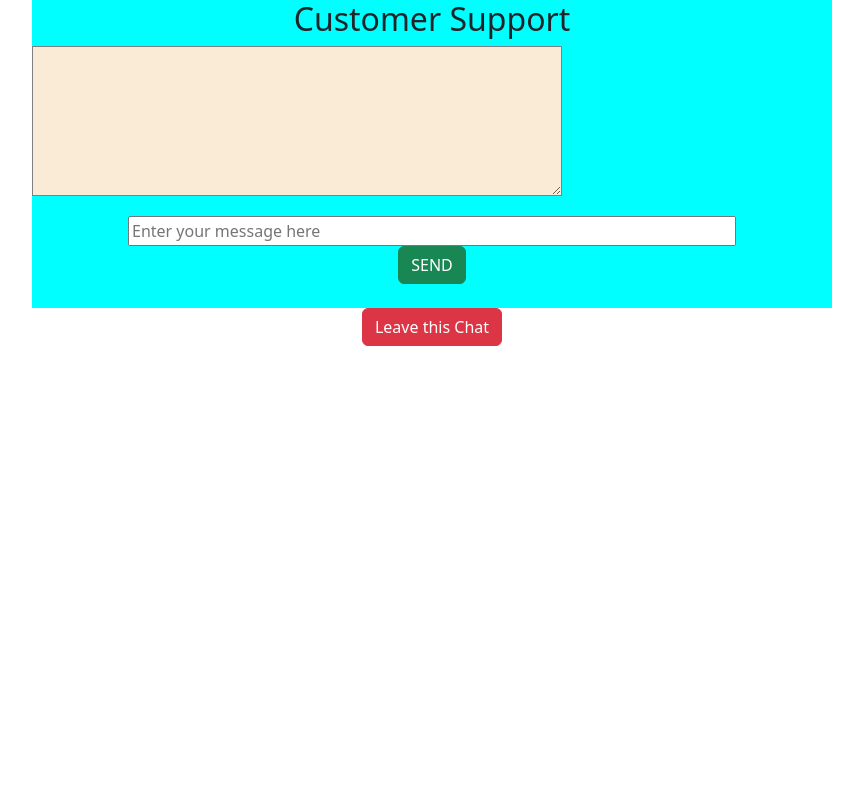
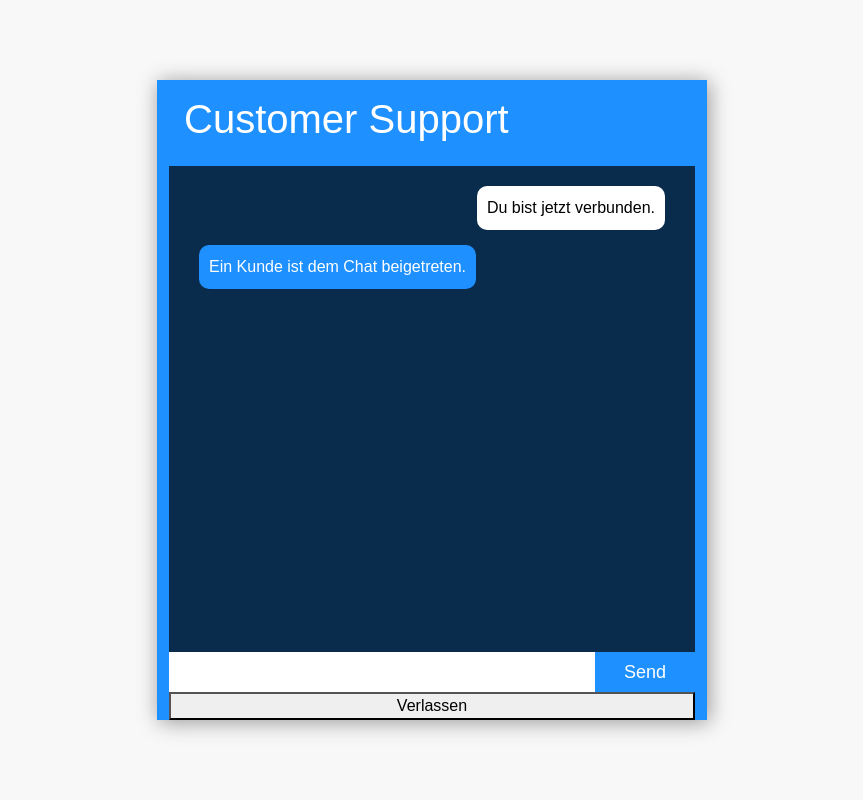
Before and after one commit to NickVolkmann/Python_Chatbot_Chat, a Flask app: template templates/chatcsa.html in a window 1280 px wide. Shown: the whole page, without its empty margins (208-1071 px from the left). Run offline with Flask 2, Linux system fonts and the light colour scheme; the template is opened without the code that fills it, so the values that code supplies are empty; some libraries are stand-ins or nearby versions.

Commit message:
updated chat_message

```diff
--- a/app.py
+++ b/app.py
@@ -40,8 +40,11 @@ def join(message):
 @socketio.on('text', namespace='/chat')
 def text(message):
     room = "username"
-    #print(message['msg'])
-    emit('message', {'msg': session.get('username') + ' : ' + message['msg']}, room=room)
+    if session.get('username') != "Nick":
+        emit('message', {'msg': session.get('username') + ' : ' + message['msg']}, room=room)
+    else:
+        emit('message_to_csa', {'msg': session.get('username') + ' : ' + message['msg']}, room=room)
+        emit('messager', {'msg': session.get('username') + ' : ' + message['msg']}, room=room)
 
 @socketio.on('left', namespace='/chat')
 def left(message):
--- a/static/style.css
+++ b/static/style.css
@@ -1,40 +1,75 @@
-.text-center{
-    margin: 0 auto;
-    width: 800px;
+* {
+    margin: 0;
+    padding: 0;
+    font-family: sans-serif;
+    box-sizing: border-box;
 }
 
-.chatwindow {
-    background-color: aqua;
+body {
+    height: 100vh;
+    background-color: #f8f8f8;
+    display: flex;
+    justify-content: center;
+    align-items: center;
 }
 
-#chate {
-    -moz-appearance: textfield-multiline;
-    -webkit-appearance: textarea;
-    border: 1px solid gray;
-    font: medium -moz-fixed;
-    font: -webkit-small-control;
-    height: 150px;
-    overflow: auto;
-    padding: 2px;
-    resize: both;
-    width: 530px;
-    margin-bottom: 20px;
-    background-color: antiquewhite;
-    position:relative;
+.container {
+    width:550px;
+    height: 80vh;
+    display: flex;
+    flex-direction: column;
+    box-shadow: 2px 2px 20px rgba(0,0,0,0.4);
+    background-color: dodgerblue;
 }
 
-.center-bottom{
-    position:absolute;
-      bottom:0;
-      left:0;
-      right:0;
-      text-align:center
+.header h1 {
+    color: white;
+    padding: 15px;
 }
 
-#chatbot_output{
-    display: none;
+.body {
+    flex: 1;
+    color: white;
+    background-color: rgba(0,0,0,0.7);
+    padding: 20px 30px;
+    overflow: auto;
 }
 
-#chatbot_emo_output{
-    display: none;
+.message {
+    background-color: dodgerblue;
+    padding: 10px;
+    color: white;
+    width: fit-content;
+    border-radius: 10px;
+    margin-bottom: 15px;
 }
+
+.csa_message {
+    margin-left: auto;
+    background-color: white;
+    color: black;
+}
+
+.footer form {
+    display: flex;
+}
+
+form input {
+    flex: 1;
+    height: 40px;
+    border: none;
+    outline: none;
+    padding-left: 5px;
+    font-size: 16px;
+}
+
+
+form button {
+    width: 100px;
+    font-size: 18px;
+    border: none;
+    outline: none;
+    background-color: dodgerblue;
+    color: white;
+    cursor: pointer;
+}
--- a/templates/chatcsa.html
+++ b/templates/chatcsa.html
@@ -15,41 +15,21 @@
                 socket.on('connect', function() {
                     socket.emit('join', {});
                 });
-                socket.on('ola', function(data) {
-                    $("#chat").append('<li>' + data.msg + '</li>')
-                    $("#chatbot_output").show()
-                    $("#chatbot_output span").text(data.msg);
-                    console.log($("#chatbot_output span").text())
-                });
-                socket.on('emot', function(data) {
-                    $("#chatbot_emo_output").show()
-                    $("#chatbot_emo_output span").text(data.msg);
-                    console.log($("#chatbot_emo_output span").text())
-                });
+
                 socket.on('message', function(data) {
-                   /*$('#chat').val($('#chat').val() + data.msg + '\n');
-                    */
-                    $("#chate").append('<li>' + data.msg + '</li>')
+                    $('<p class="message" style="margin-top: 15px">' + data.msg + ' </p>').appendTo('#chate');
                     $('#chate').scrollTop($('#chate')[0].scrollHeight);
                 });
+
+                socket.on('message_to_csa', function(data) {
+                    $('<p class="message csa_message" style="margin-top: 15px">' + data.msg + ' </p>').appendTo('#chate');
+                    $('#chate').scrollTop($('#chate')[0].scrollHeight);
+                });
+
                 $('#send').click(function(e) {
                     text = $('#text').val();
                         $('#text').val('');
                         socket.emit('text', {msg: text});
-                });
-                $('#chatbot_output').click(function(e) {
-                    text = $("#chatbot_output span").text();
-                        $("#chatbot_output span").text('')
-                        $("#chatbot_output").hide()
-                        $("#chatbot_emo_output").hide()
-                        socket.emit('fck', {msg: text});
-                });
-                $('#chatbot_emo_output').click(function(e) {
-                    text = $("#chatbot_emo_output span").text();
-                        $("#chatbot_emo_output span").text('')
-                        $("#chatbot_emo_output").hide()
-                        $("#chatbot_output").hide()
-                        socket.emit('fck', {msg: text});
                 });
             });
             function leave_room() {
@@ -62,19 +42,22 @@
         </script>
   </head>
 
-  <body class="text-center">
-    <div class="chatwindow">
-      <h2 >Customer Support</h2>
-      <div id="chate">
-          <div class="center-bottom">
-              <button id="chatbot_output"> <span></span> </button>
-               <button id="chatbot_emo_output"> <span></span> </button>
-          </div>
+  <body>
+  <div class="container">
+      <div class="header">
+          <h1>Customer Support</h1>
       </div>
-      <form method="post"> <input type="text" id="text" size="60" name="user_input" placeholder="Enter your message here" /></form>
-      <button type="button" id="send" class="btn btn-success">SEND</button><br /><br />
+      <div id="chate" class="body">
+          <div class="message csa_message" id="csa">Du bist jetzt verbunden.</div>
+          <div class="message" id="user">Ein Kunde ist dem Chat beigetreten.</div>
       </div>
-      <center><button type="button" class="btn btn-danger" onclick=leave_room()>Leave this Chat</button></center>
-    </div>
+      <div class="footer">
+          <form method="post">
+              <input type="text" id="text">
+              <button type="button" id="send">Send</button>
+          </form>
+      </div>
+      <button type="button" onclick=leave_room()>Verlassen</button>
+  </div>
   </body>
 </html>
```
Also changed, not shown: rows.txt (+33 -0 lines), 9 other files.
